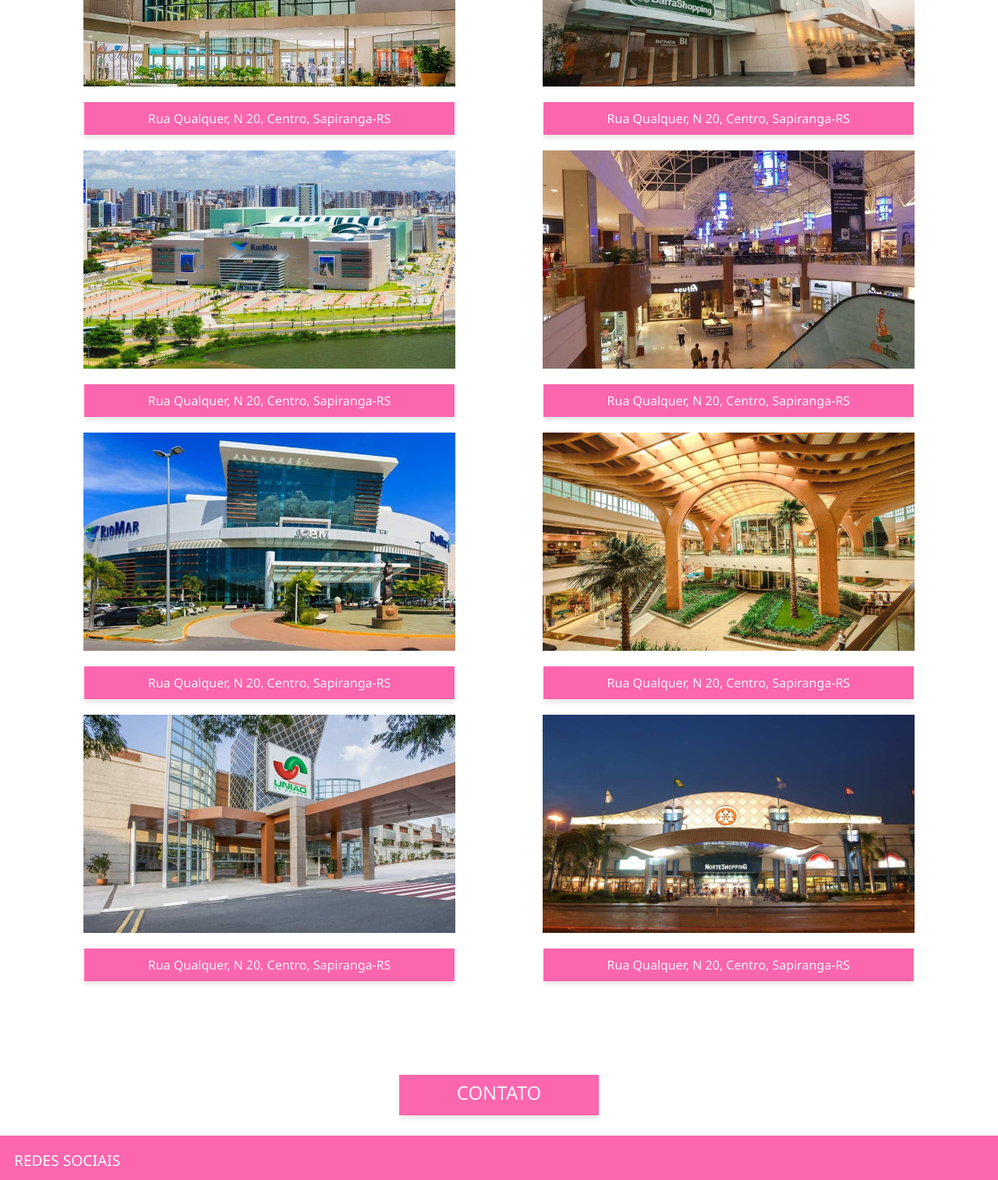
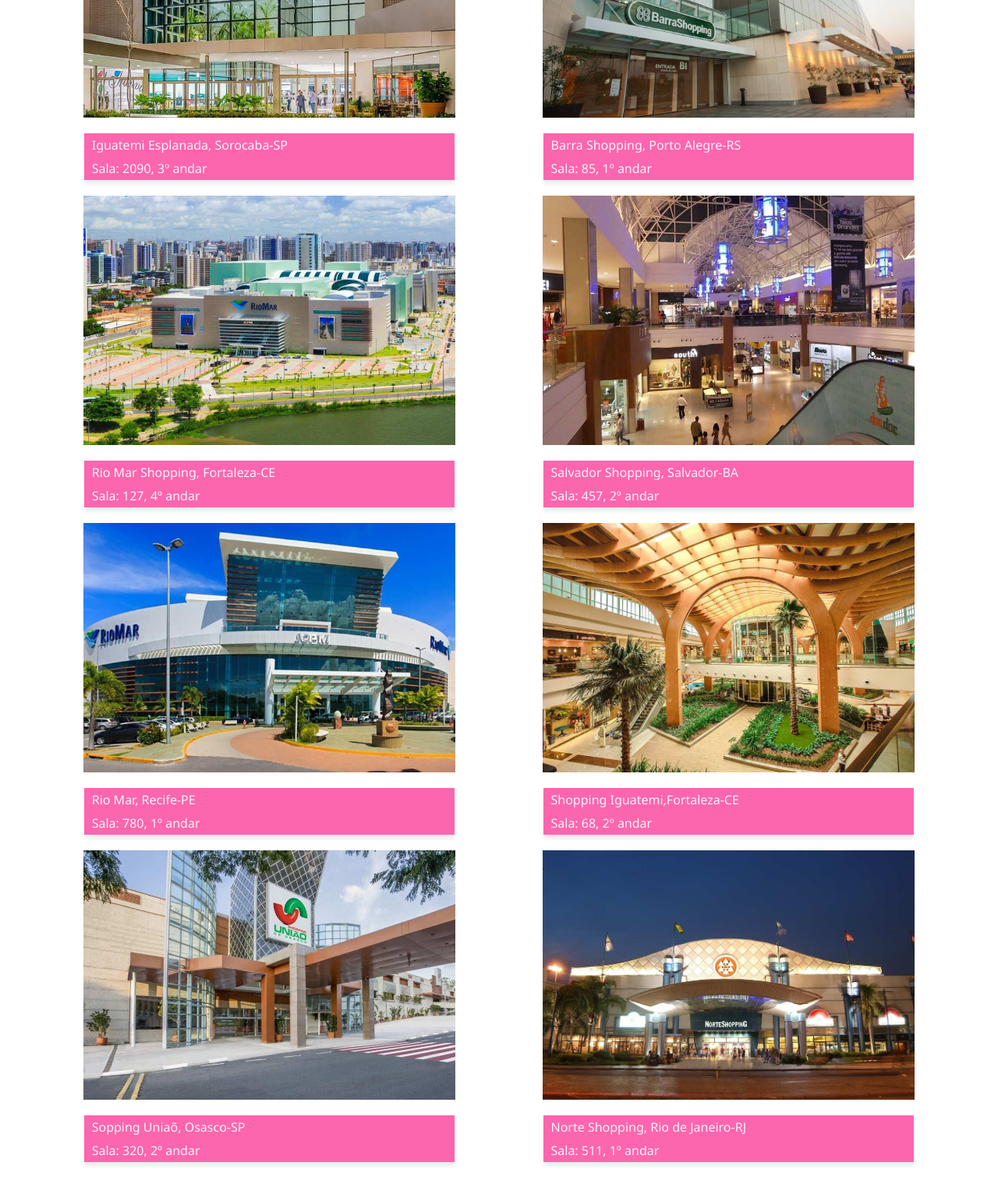
Before and after one commit to Grazilopess08/site-responsivo, a plain HTML site: page index.html in a window 1280 px wide. Shown: the part 5460-6974 px from the top of the page at 78% size. Drawn offline with Linux system fonts and the light colour scheme.

Commit message:
quinto commit

```diff
--- a/css/style.css
+++ b/css/style.css
@@ -215,11 +215,12 @@ button:hover{
   box-shadow: 0px 5px 5px #edebeb;
   color: #FDF3FB;
   justify-content: center;
-  display: flex;
 }
 
 .p3{
-  padding: 10px;
+  padding: 4px;
+  padding-left: 10px;
+  padding-right: 10px;
   font-size: 1em;
   text-align: justify;
   text-shadow: 0px 4px 4px #edebeb (0, 0, 0, 0.25);
@@ -543,7 +544,7 @@ nav ul li a {
    }
 
    #franquias{
-    height: 280px;
+    height: 320px;
     width: 90%;
     margin-left:5%;
     margin-right: 5%;
@@ -614,7 +615,6 @@ nav ul li a {
       box-shadow: 0px 5px 5px #edebeb;
       color: #FDF3FB;
       justify-content: center;
-      display: flex;
     }
 
     /* Cabeçalho */
--- a/index.html
+++ b/index.html
@@ -618,7 +618,8 @@
                         <img id="franquias" src="./imagens/s1.jpeg" alt="">
                     </div>
                     <div class="textofranquias">
-                        <p class="p3">Rua Qualquer, N 20, Centro, Sapiranga-RS</p>
+                        <p class="p3">Iguatemi Esplanada, Sorocaba-SP</p>
+                        <p class="p3">Sala: 2090, 3º andar</p>
                     </div>
                 </div>
                 <div class="franquia">
@@ -626,7 +627,8 @@
                         <img id="franquias" src="./imagens/s2.jpeg" alt="">
                     </div>
                     <div class="textofranquias">
-                        <p class="p3">Rua Qualquer, N 20, Centro, Sapiranga-RS</p>
+                        <p class="p3">Barra Shopping, Porto Alegre-RS</p>
+                        <p class="p3">Sala: 85, 1º andar</p>
                     </div>
                 </div>
             <div class="franquia">
@@ -635,7 +637,8 @@
                         <img id="franquias" src="./imagens/s3.jpeg" alt="">
                     </div>
                     <div class="textofranquias">
-                        <p class="p3">Rua Qualquer, N 20, Centro, Sapiranga-RS</p>
+                        <p class="p3">Rio Mar Shopping, Fortaleza-CE</p>
+                        <p class="p3">Sala: 127, 4º andar</p>
                     </div>
                 </div>
             </div>
@@ -644,7 +647,8 @@
                         <img id="franquias" src="./imagens/s4.jpeg" alt="">
                     </div>
                     <div class="textofranquias">
-                        <p class="p3">Rua Qualquer, N 20, Centro, Sapiranga-RS</p>
+                        <p class="p3">Salvador Shopping, Salvador-BA</p>
+                        <p class="p3">Sala: 457, 2º andar</p>
                     </div>
                 </div>
                 <div class="franquia">
@@ -652,7 +656,8 @@
                         <img id="franquias" src="./imagens/s5.jpeg" alt="">
                     </div>
                     <div class="textofranquias">
-                        <p class="p3">Rua Qualquer, N 20, Centro, Sapiranga-RS</p>
+                        <p class="p3">Rio Mar, Recife-PE</p>
+                        <p class="p3">Sala: 780, 1º andar</p>
                     </div>
                 </div>
                 <div class="franquia">
@@ -660,7 +665,8 @@
                         <img id="franquias" src="./imagens/s6.jpeg" alt="">
                     </div>
                     <div class="textofranquias">
-                        <p class="p3">Rua Qualquer, N 20, Centro, Sapiranga-RS</p>
+                        <p class="p3">Shopping Iguatemi,Fortaleza-CE</p>
+                        <p class="p3">Sala: 68, 2º andar</p>
                     </div>
                 </div>
                 <div class="franquia">
@@ -668,7 +674,8 @@
                         <img id="franquias" src="./imagens/s7.jpeg" alt="">
                     </div>
                     <div class="textofranquias">
-                        <p class="p3">Rua Qualquer, N 20, Centro, Sapiranga-RS</p>
+                        <p class="p3">Sopping Uniaõ, Osasco-SP</p>
+                        <p class="p3">Sala: 320, 2º andar</p>
                     </div>
                 </div>
                 <div class="franquia">
@@ -676,7 +683,8 @@
                         <img id="franquias" src="./imagens/s8.jpeg" alt="">
                     </div>
                     <div class="textofranquias">
-                        <p class="p3">Rua Qualquer, N 20, Centro, Sapiranga-RS</p>
+                        <p class="p3">Norte Shopping, Rio de Janeiro-RJ</p>
+                        <p class="p3">Sala: 511, 1º andar</p>
                     </div>
                 </div>
             </div>
```
